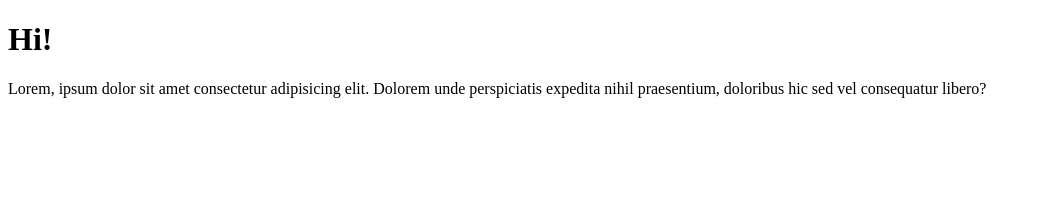
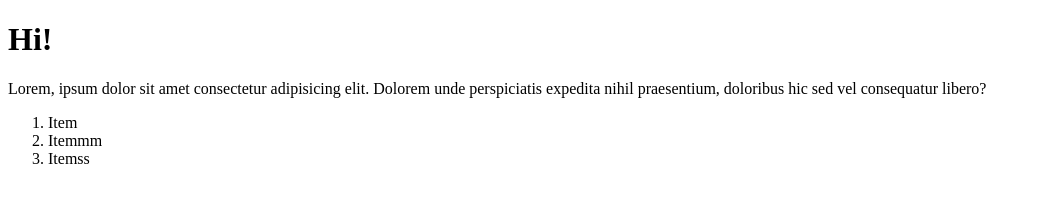
Before and after one commit to FierceFrankie/git_test, a plain HTML site: page html-boilerplate/index.html in a window 1280 px wide. Shown: the whole page, without its empty margins (0-1041 px from the left). Drawn offline with Linux system fonts and the light colour scheme.

Commit message:
Added an ordered list

```diff
--- a/html-boilerplate/index.html
+++ b/html-boilerplate/index.html
@@ -9,5 +9,17 @@
 <body>
    <h1>Hi!</h1>
    <p>Lorem, ipsum dolor sit amet consectetur adipisicing elit. Dolorem unde perspiciatis expedita nihil praesentium, doloribus hic sed vel consequatur libero?</p>
+
+   <ol>
+    <li>
+        Item
+    </li>
+    <li>
+        Itemmm
+    </li>
+    <li>
+        Itemss
+    </li>
+   </ol>
 </body>
 </html>
```
